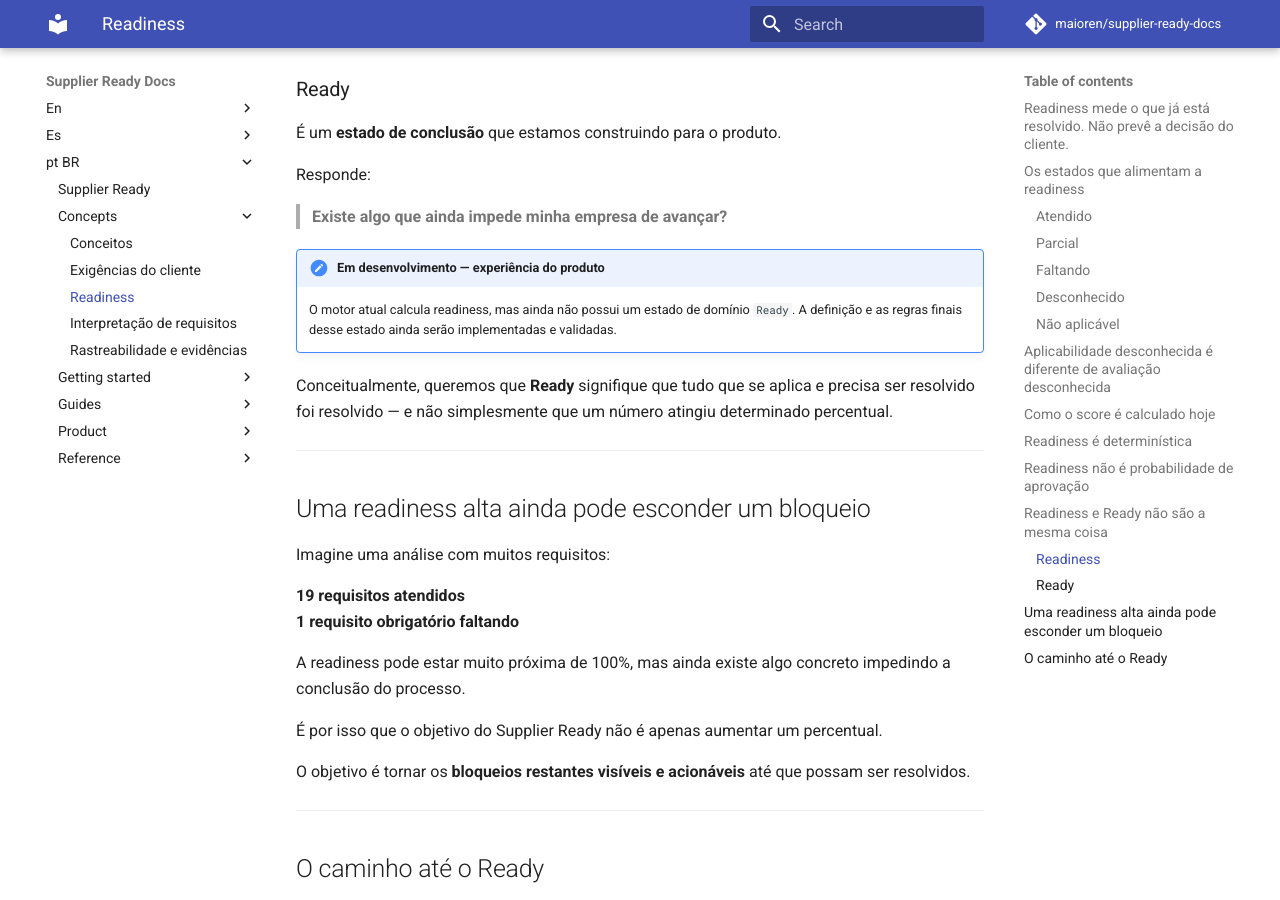
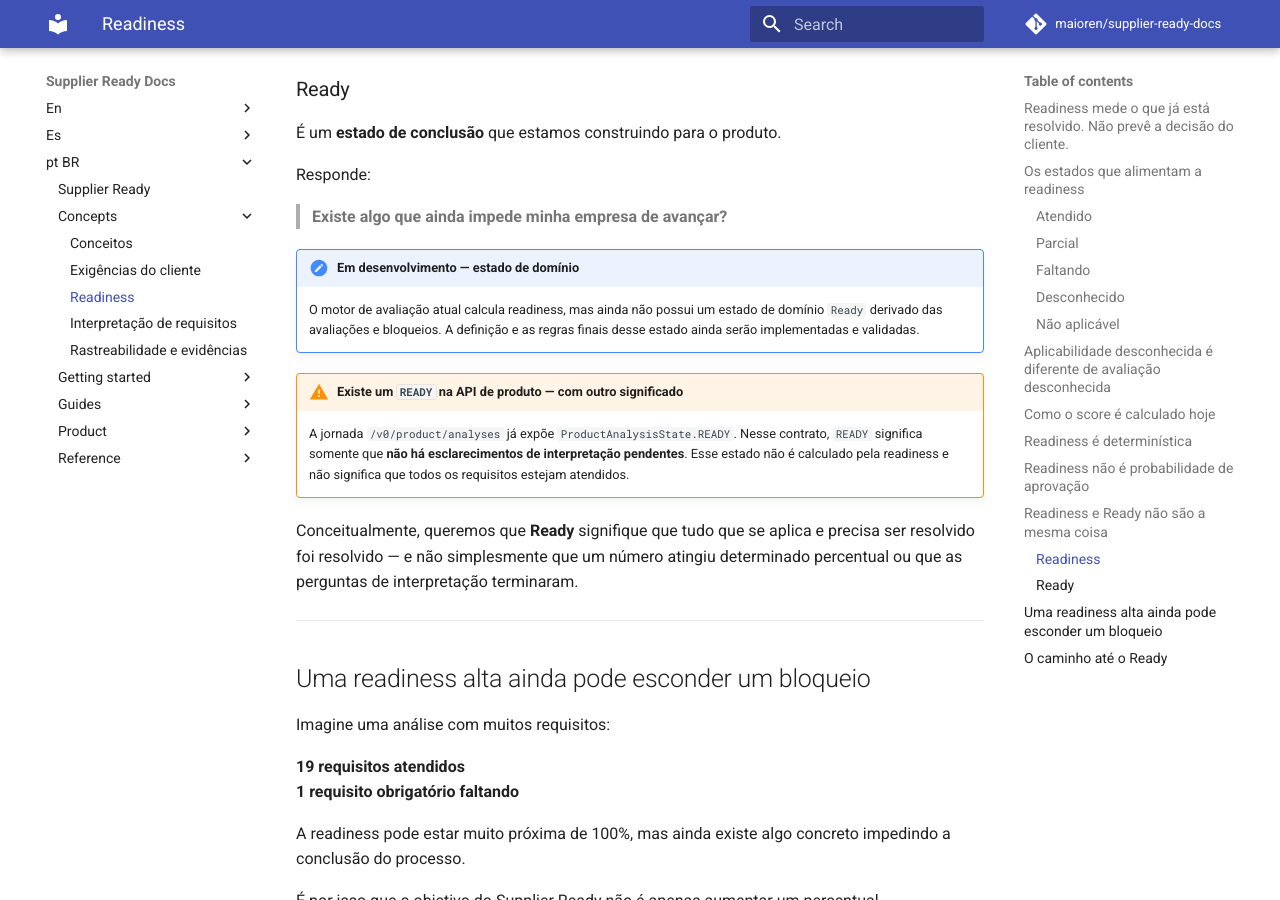
Before and after one commit to maioren/supplier-ready-docs, an MkDocs documentation site: the page built from docs/pt-BR/concepts/readiness.md, in a window 1280 px wide and 900 px high, scrolled down 3640 px. Built offline with MkDocs 1.6.1 and Material for MkDocs 9.7.7, drawn with Linux system fonts in a browser that asks for light colours; comment, search, counter and statistics services are not loaded.

Commit message:
docs: clarify product READY state versus readiness concept

```diff
--- a/docs/pt-BR/concepts/readiness.md
+++ b/docs/pt-BR/concepts/readiness.md
@@ -139,10 +139,13 @@ Responde:
 
 > **Existe algo que ainda impede minha empresa de avançar?**
 
-!!! note "Em desenvolvimento — experiência do produto"
-    O motor atual calcula readiness, mas ainda não possui um estado de domínio `Ready`. A definição e as regras finais desse estado ainda serão implementadas e validadas.
+!!! note "Em desenvolvimento — estado de domínio"
+    O motor de avaliação atual calcula readiness, mas ainda não possui um estado de domínio `Ready` derivado das avaliações e bloqueios. A definição e as regras finais desse estado ainda serão implementadas e validadas.
 
-Conceitualmente, queremos que **Ready** signifique que tudo que se aplica e precisa ser resolvido foi resolvido — e não simplesmente que um número atingiu determinado percentual.
+!!! warning "Existe um `READY` na API de produto — com outro significado"
+    A jornada `/v0/product/analyses` já expõe `ProductAnalysisState.READY`. Nesse contrato, `READY` significa somente que **não há esclarecimentos de interpretação pendentes**. Esse estado não é calculado pela readiness e não significa que todos os requisitos estejam atendidos.
+
+Conceitualmente, queremos que **Ready** signifique que tudo que se aplica e precisa ser resolvido foi resolvido — e não simplesmente que um número atingiu determinado percentual ou que as perguntas de interpretação terminaram.
 
 ---
 
```
